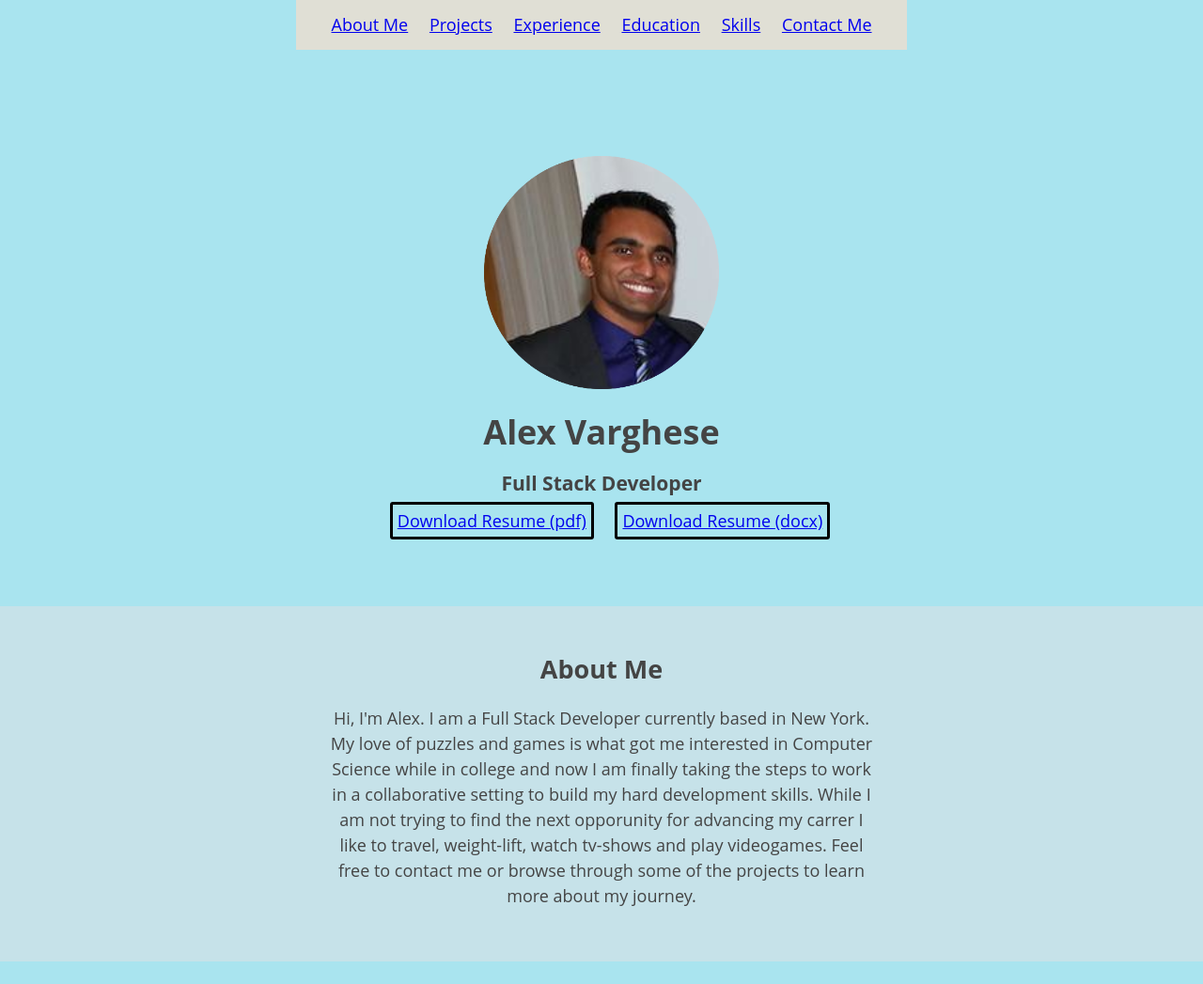
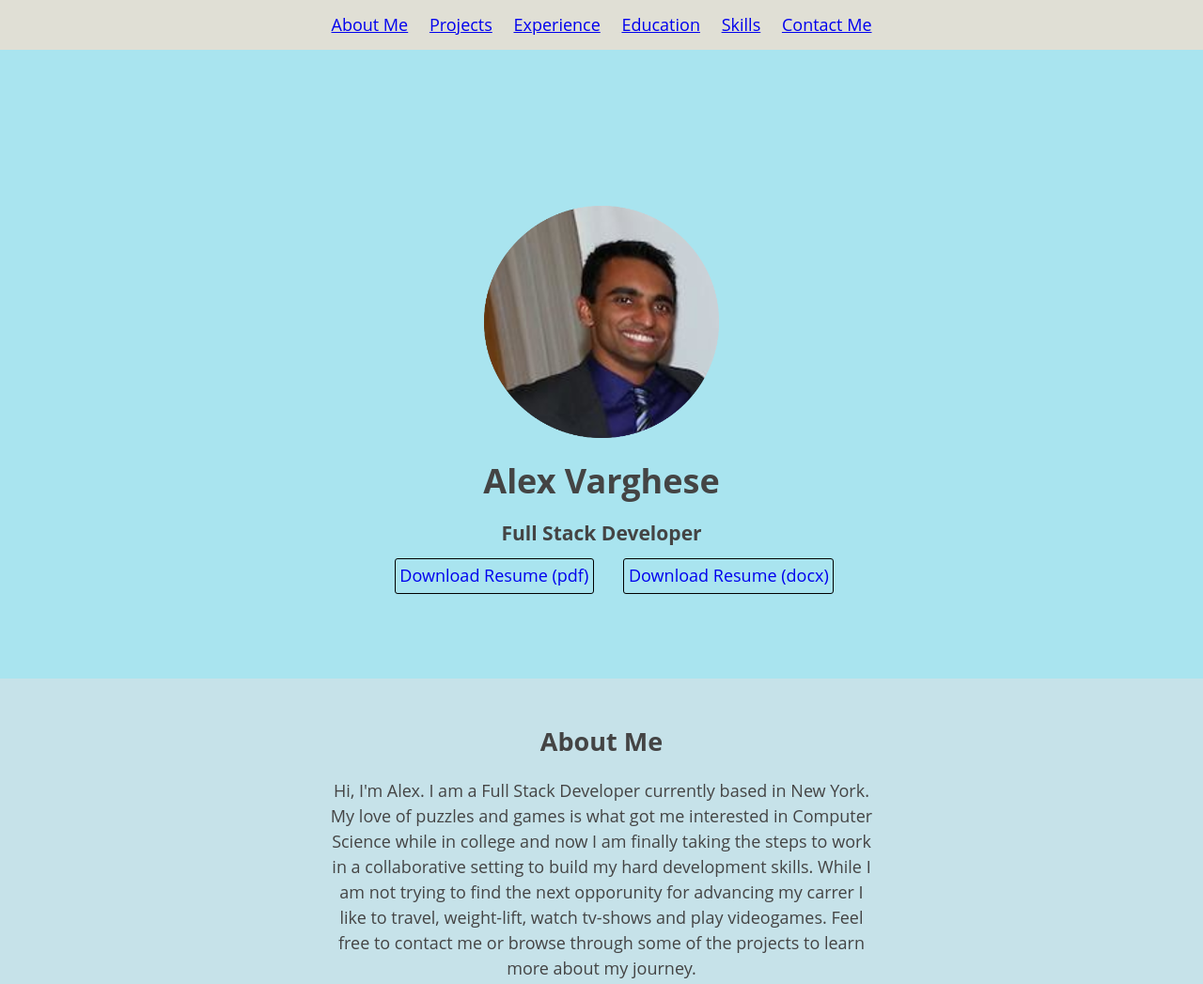
Before and after one commit to thinkful-ei-bee/alex-portfolio, a plain HTML site: page index.html in a window 1280 px wide. Shown: the top 1047 px of the page at 94% size. Drawn offline with nearby package versions, Linux system fonts and the light colour scheme.

Commit message:
revisions

```diff
--- a/index.html
+++ b/index.html
@@ -10,6 +10,7 @@
 </head>
 
 <body>
+    <div class="navBackground">
         <nav role="top-navigation">
             <button class="dropDown" onclick="myFunction()"><i class="fa fa-bars"></i> Menu</button>
             <div class="top-nav-menu" id="topNav">
@@ -21,14 +22,19 @@
                 <a href="#contact" onclick="myFunction()">Contact Me</a>
             </div>
         </nav>
+    </div>
     <main role="main">
         <div class="heroBackground">
             <header role="banner">
                 <img src="images/Headshot.png" alt="profile">
                 <h1>Alex Varghese</h1>
                 <h3>Full Stack Developer</h3>
+                <div class="ResumeBorder">
                     <a href="documents/Alex Varghese Resume.pdf" class="Resume-Button">Download Resume (pdf)</a>
+                </div>
+                <div class="ResumeBorder">
                     <a href="documents/Alex Varghese Resume.docx" class="Resume-Button">Download Resume (docx)</a>
+                </div>
             </header>
         </div>
 
@@ -130,17 +136,17 @@
             <ul class="contact-list ">
                 <li>
                     <a name="github-link " href="mailto: alex.varghese250@gmail.com ">
-                        <i class="fa fa-google "></i>
+                        <i class="fa fa-google fa-2x"></i>
                     </a>
                 </li>
                 <li>
                     <a name="github-link " href="https://github.com/AlexVarghese25 " target="_blank ">
-                        <i class="fa fa-github "></i>
+                        <i class="fa fa-github fa-2x"></i>
                     </a>
                 </li>
                 <li>
                     <a name="github-linkedin " href="https://www.linkedin.com/in/alex-varghese-88ba437b/ " target="_blank ">
-                        <i class="fa fa-linkedin "></i>
+                        <i class="fa fa-linkedin fa-2x"></i>
                     </a>
                 </li>
             </ul>
--- a/styles/index.css
+++ b/styles/index.css
@@ -19,12 +19,15 @@
     }
 
     nav {
-        position: fixed;
         top: 0;
         left: 0;
         right: 0;
         z-index: 10;
         text-align: right;
+    }
+
+    .navBackground {
+        background-color: #E0DFD5;
     }
 
     footer {
@@ -199,7 +202,7 @@
     }
 
     .footerBackground {
-        background-color: #A9E4EF;
+        background-color: #E0DFD5;
     }
 
     #skills ul {
@@ -247,11 +250,16 @@
     }
 
     .Resume-Button {
-        border: 3px solid black;
+        text-decoration: none;
+    }
+
+    .ResumeBorder {
+        display: inline-block;
+        padding: .25em;
+        border: 1px solid black;
         border-radius: 3px;
-        padding: 5px;
-        margin-left: 1em;
-        margin-top: 2em;
+        margin-bottom: .75em;
+        margin-left: 1.5em;
     }
 
     .aboutMebackground {
```
Lines whose indentation alone changed are shown as unchanged.
